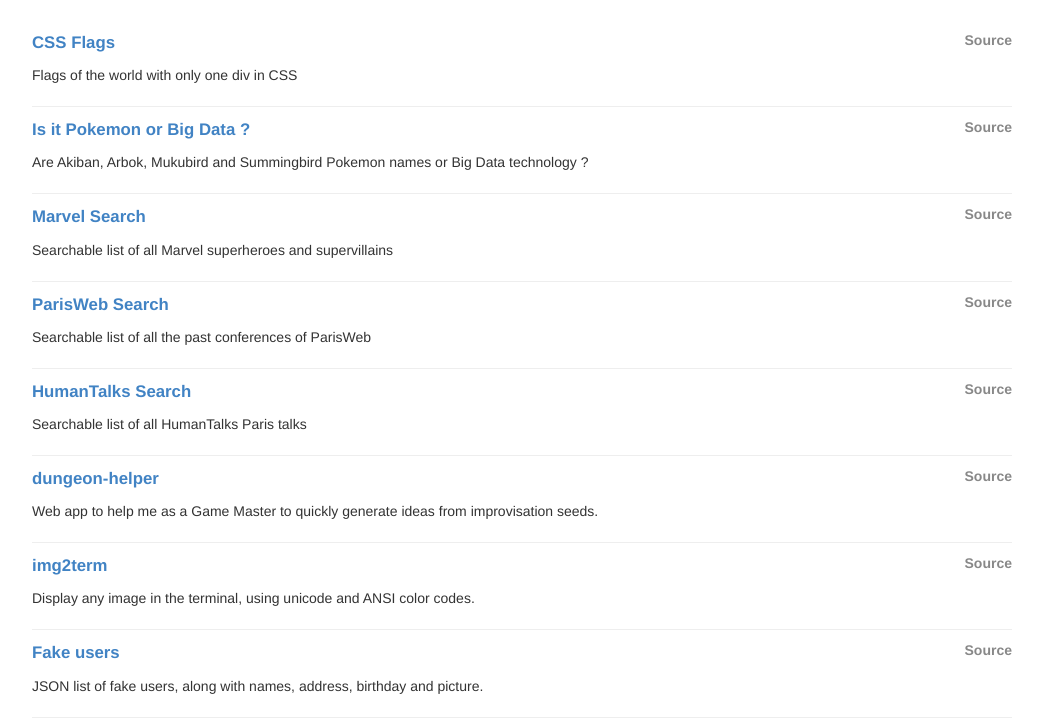
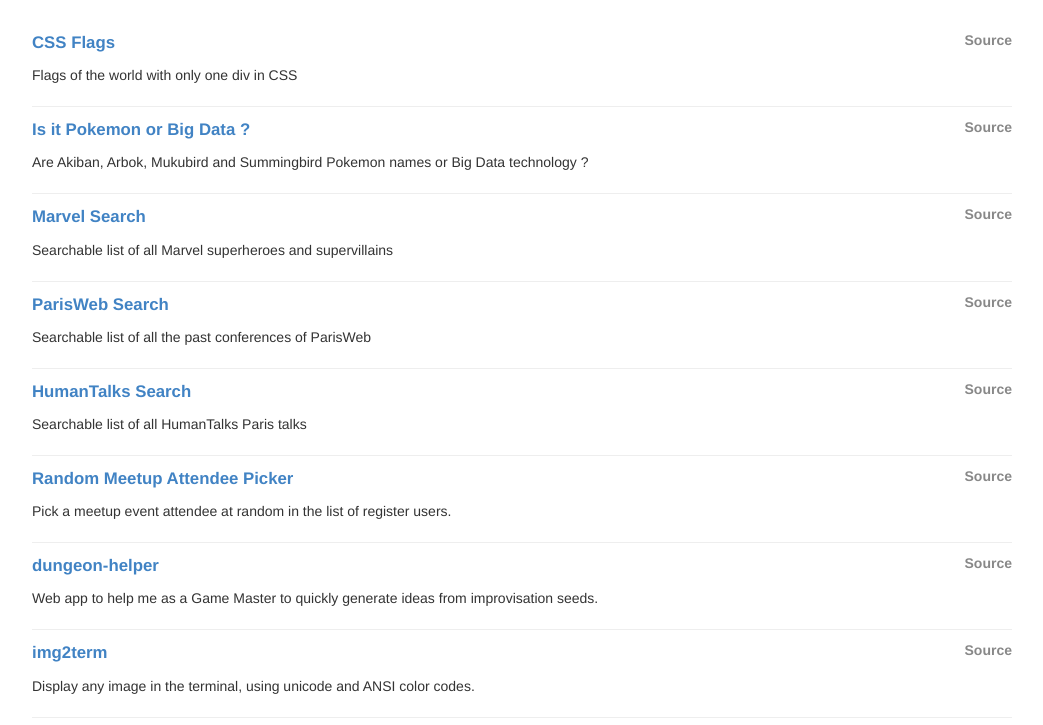
Before and after one commit to pixelastic/projects.pixelastic.com, a website: page source/index.html in a window 1280 px wide. Shown: the part 63-788 px from the top of the page, without its empty margins (118-1161 px from the left). Drawn offline with Linux system fonts and the light colour scheme.

Commit message:
Adding the Meetup Random Picker

```diff
--- a/source/index.html
+++ b/source/index.html
@@ -61,6 +61,15 @@
         <a href="https://github.com/pixelastic/humantalks" class="project-source">Source</a>
         <div class="project-description">
           Searchable list of all HumanTalks Paris talks
+        </div>
+      </li>
+      <li class="project">
+        <h3 class="project-title">
+          <a href="https://pixelastic.github.io/meetup-random-user/">Random Meetup Attendee Picker</a>
+        </h3>
+        <a href="https://github.com/pixelastic/meetup-random-user" class="project-source">Source</a>
+        <div class="project-description">
+          Pick a meetup event attendee at random in the list of register users.
         </div>
       </li>
       <li class="project">
```
